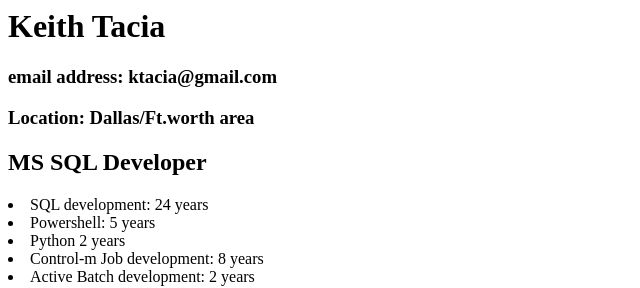
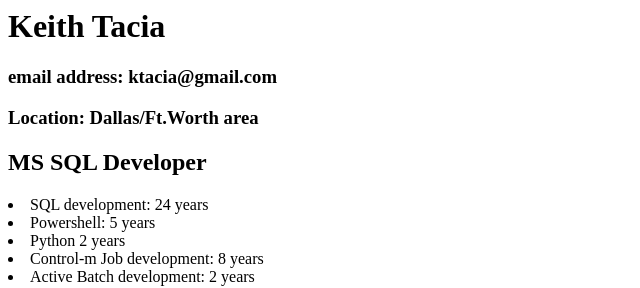
Before and after one commit to KeithTacia/mywebsite, a plain HTML site: page index.html in a window 1280 px wide. Shown: the full height of the page, 0-640 px from the left. Drawn offline with Linux system fonts and the light colour scheme.

Commit message:
fixed spelling
fixed spelling

```diff
--- a/index.html
+++ b/index.html
@@ -6,7 +6,7 @@
 Keith Tacia
 </h1>
 <h3>email address: ktacia@gmail.com</h3>
-<h3>Location: Dallas/Ft.worth area</h3>
+<h3>Location: Dallas/Ft.Worth area</h3>
 
 
 <h2>MS SQL Developer</h2>
```
